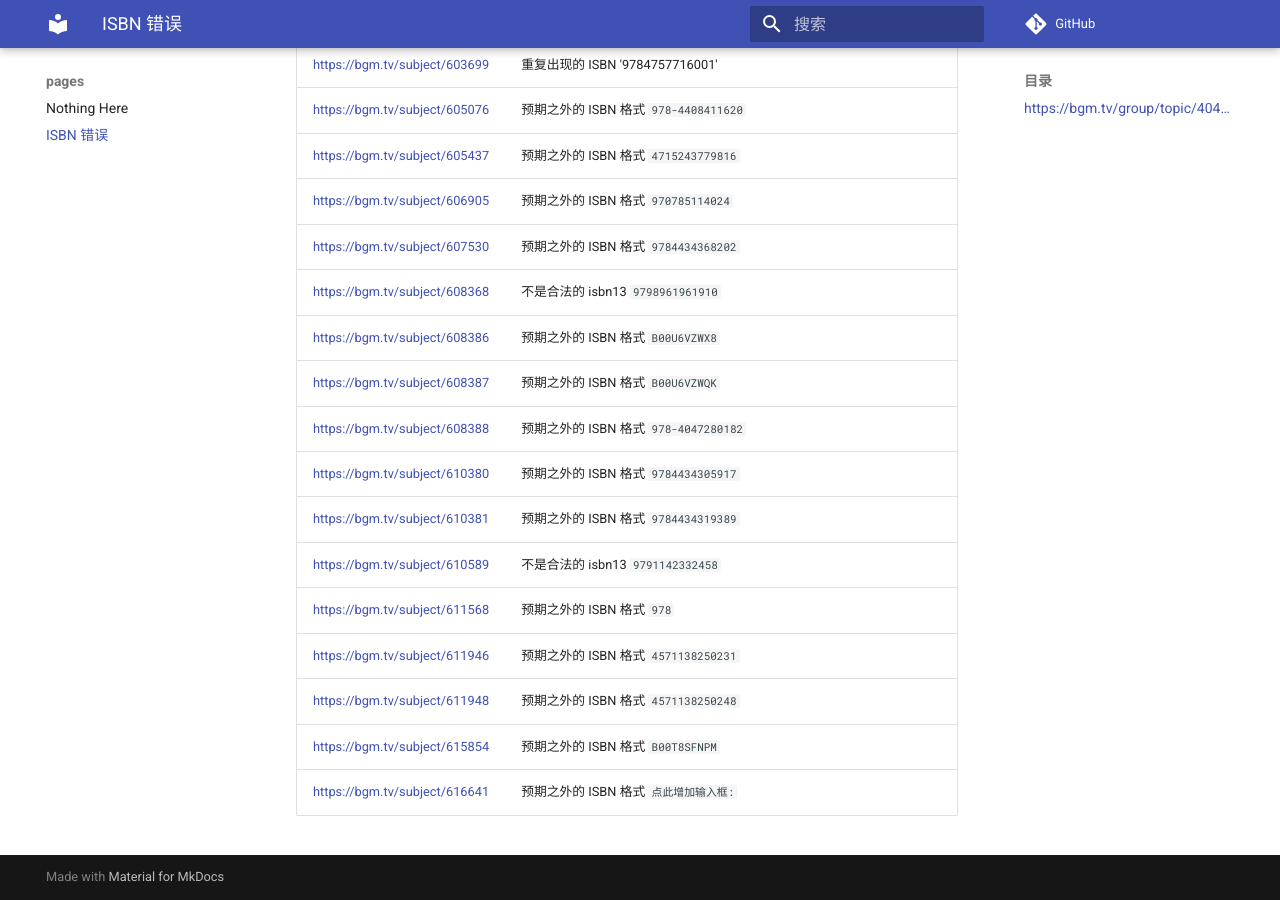
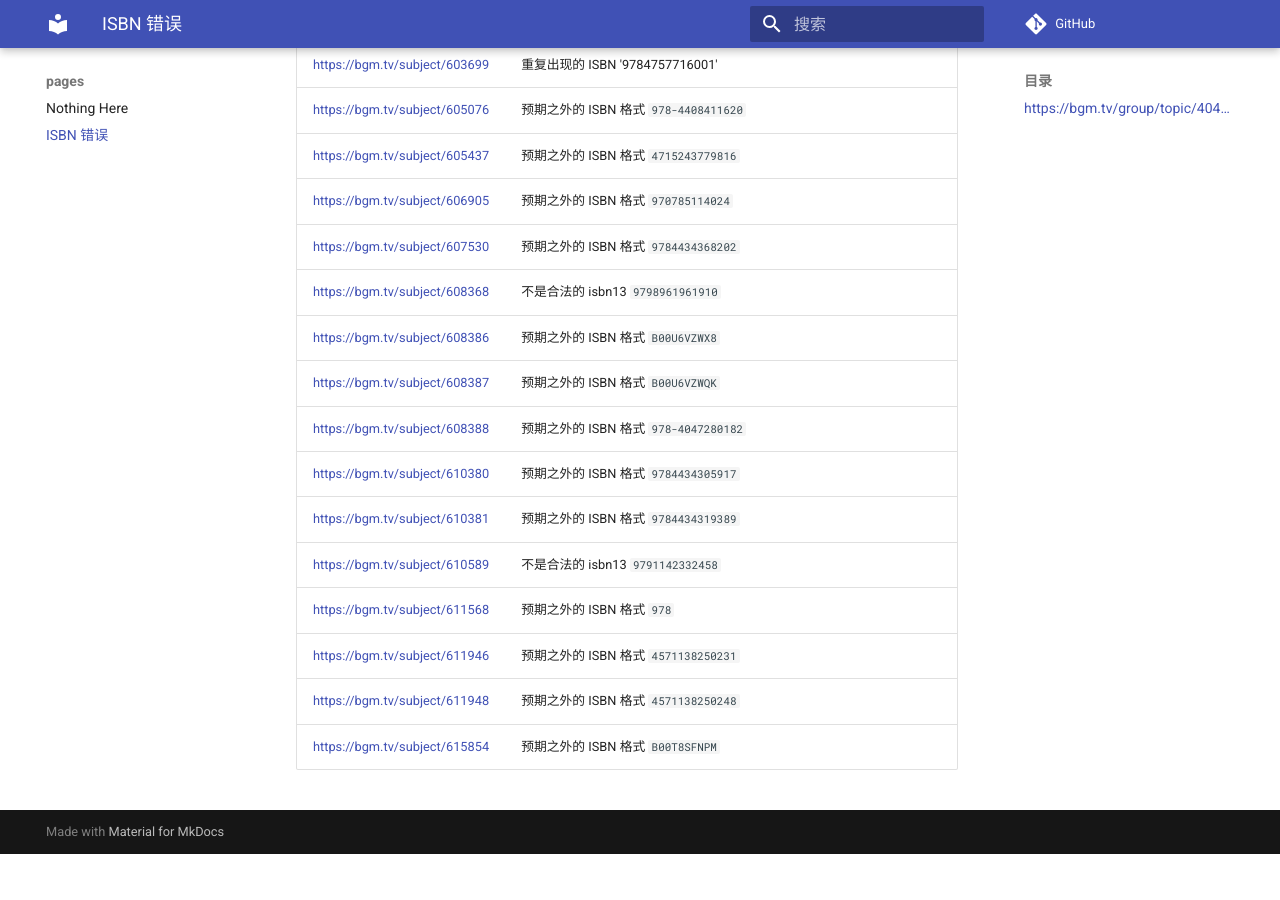
Before and after one commit to trim21/bangumi-pages, an MkDocs documentation site: the page built from docs/isbn.md, in a window 1280 px wide and 900 px high, scrolled down 10279 px. Built offline with MkDocs 1.6.1 and Material for MkDocs 9.7.7, drawn with Linux system fonts in a browser that asks for light colours; comment, search, counter and statistics services are not loaded; after the commit the page ends 11133 px from its top, so only the background shows below that; part of the change alters nothing that is shown.

Commit message:
update isbn.md

```diff
--- a/docs/isbn.md
+++ b/docs/isbn.md
@@ -1,7 +1,7 @@
 # ISBN 错误
 ## <https://bgm.tv/group/topic/404801>
 
-total 237
+total 236
 
 | url | error |
 | --- |  ---  |
@@ -241,4 +241,3 @@ total 237
 | <https://bgm.tv/subject/611946> | 预期之外的 ISBN 格式 `4571138250231` |
 | <https://bgm.tv/subject/611948> | 预期之外的 ISBN 格式 `4571138250248` |
 | <https://bgm.tv/subject/615854> | 预期之外的 ISBN 格式 `B00T8SFNPM` |
-| <https://bgm.tv/subject/616641> | 预期之外的 ISBN 格式 `点此增加输入框:` |
```
